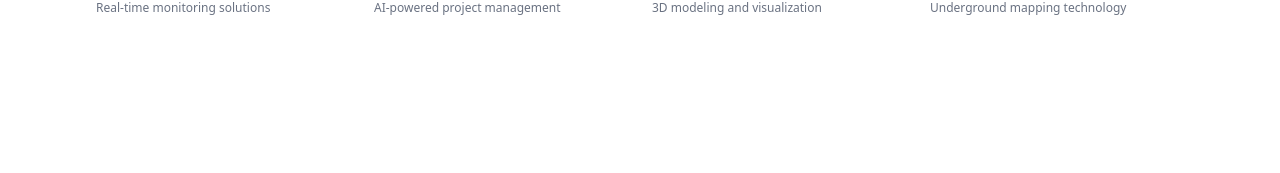
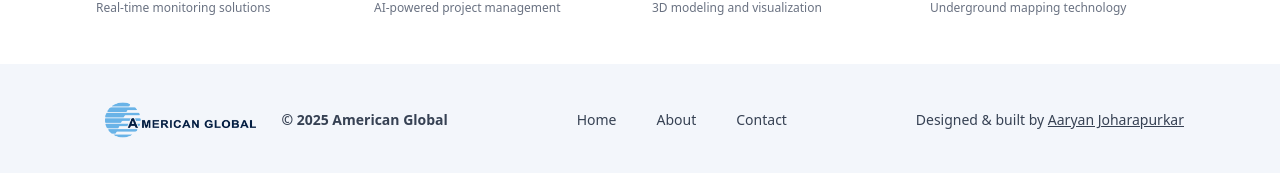
Before and after one commit to aCupOfCoff33/agdashboard, a React (Vite) app: page / in a window 1280 px wide. Shown: the part 839-1012 px from the top of the page. Before the commit the page ends 855 px from the top, so only its background shows below. Built offline with nearby package versions, Linux system fonts and the light colour scheme.

Commit message:
added footer components

```diff
--- a/src/App.jsx
+++ b/src/App.jsx
@@ -2,7 +2,8 @@
 import { BrowserRouter as Router, Routes, Route } from "react-router-dom";
 import Navbar from "./components/Navbar";
 import HomePage from "./pages/HomePage";
-import ContactPage from "./pages/ContactPage";    // we built this earlier
+import ContactPage from "./pages/ContactPage";
+import Footer from "./components/Footer";
 
 export default function App() {
   return (
@@ -12,6 +13,7 @@ export default function App() {
         <Route path="/" element={<HomePage />} />
         <Route path="/contact" element={<ContactPage />} />
       </Routes>
+      <Footer />
     </Router>
   );
 }
--- a/src/components/CategoryGrid.jsx
+++ b/src/components/CategoryGrid.jsx
@@ -19,7 +19,7 @@ export default function CategoryGrid() {
       <Container>
         <h2 className="text-lg font-bold text-gray-900">Explore by Category</h2>
 
-        <div className="mt-6 grid gap-4 sm:grid-cols-2 md:grid-cols-3 lg:grid-cols-4 xl:grid-cols-5 2xl:grid-cols-6">
+        <div className="mt-6 grid grid-cols-2 gap-4 md:grid-cols-3 lg:grid-cols-4 xl:grid-cols-5 2xl:grid-cols-6">
           {loading
             ? Array.from({ length: 7 }).map((_, idx) => (
                 <div
--- a/src/components/FeaturedCompanies.jsx
+++ b/src/components/FeaturedCompanies.jsx
@@ -15,11 +15,11 @@ export default function FeaturedCompanies() {
   }, []);
 
   return (
-    <section className="w-full mt-12">
+    <section className="w-full mt-12 mb-12">
       <Container>
         <h2 className="text-lg font-bold text-gray-900">Featured Companies</h2>
 
-        <div className="mt-8 grid justify-center gap-6 sm:grid-cols-2 lg:grid-cols-4">
+        <div className="mt-8 grid grid-cols-2 justify-center gap-6 lg:grid-cols-4">
           {loading
             ? Array.from({ length: 4 }).map((_, idx) => (
                 <div
--- /dev/null
+++ b/src/components/Footer.jsx
@@ -0,0 +1,48 @@
+// src/components/Footer.jsx
+import { Link } from "react-router-dom";
+import logo from "../assets/logo.png";        // American Global logo
+import Container from "./Container.jsx";
+
+export default function Footer() {
+  return (
+    <footer className="bg-[#F3F6FB] text-gray-700">
+      <Container className="py-8">
+        <div className="flex flex-col items-center gap-8 sm:flex-row sm:justify-between sm:items-center">
+          {/* Logo + brand text */}
+          <div className="flex flex-col items-center sm:flex-row sm:items-center gap-4">
+            <img src={logo} alt="American Global" className="h-12 w-auto" />
+            <p className="text-sm font-semibold text-center sm:text-left">
+              © {new Date().getFullYear()} American Global
+            </p>
+          </div>
+
+          {/* Primary site links */}
+          <div className="flex flex-col items-center sm:flex-row gap-4 sm:gap-10 text-sm font-medium">
+            <Link to="/" className="hover:text-primary-700">
+              Home
+            </Link>
+            <Link to="/about" className="hover:text-primary-700">
+              About
+            </Link>
+            <Link to="/contact" className="hover:text-primary-700">
+              Contact
+            </Link>
+          </div>
+
+          {/* Credit */}
+          <p className="text-xs sm:text-sm font-medium text-center sm:text-right">
+            Designed & built by{" "}
+            <a
+              href="https://www.aaryanj.tech"
+              target="_blank"
+              rel="noopener noreferrer"
+              className="hover:text-primary-700 underline"
+            >
+              Aaryan Joharapurkar
+            </a>
+          </p>
+        </div>
+      </Container>
+    </footer>
+  );
+}
--- a/src/pages/ContactPage.jsx
+++ b/src/pages/ContactPage.jsx
@@ -1,7 +1,7 @@
 export default function Contact() {
   return (
     <div className="min-h-screen w-full overflow-x-hidden bg-white">
-      <div className="max-w-7xl mx-auto px-4 py-16 flex flex-col lg:flex-row items-center justify-center gap-12">
+      <div className="max-w-7xl mx-auto px-4 py-32 flex flex-col lg:flex-row items-center justify-center gap-12">
         {/* Image */}
         <img
           src="https://americanglobal.com/wp-content/uploads/2024/03/AboutSquare_0002_Culture-and-Career-Button-1-1.jpg"
```
